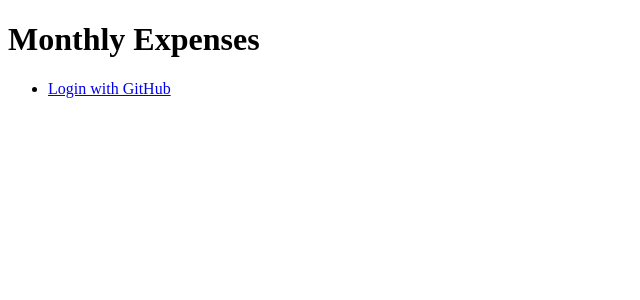
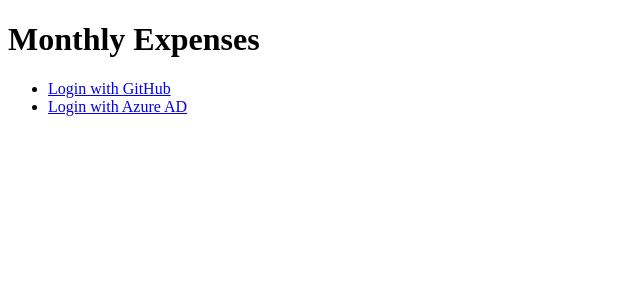
Before and after one commit to simonjstanford/monthly-expense-client-, an Angular app in the folder client/: page / in a window 1280 px wide. Shown: the top 300 px of the page, without its empty margins (0-640 px from the left). Built offline with nearby package versions, Linux system fonts and the light colour scheme; no server answers.

Commit message:
Added AAD login and updated readme

```diff
--- a/client/src/app/components/user/user.component.html
+++ b/client/src/app/components/user/user.component.html
@@ -1,5 +1,6 @@
 <ul>
     <li *ngIf="!user"><a href="/.auth/login/github">Login with GitHub</a></li>
+    <li *ngIf="!user"><a href="/.auth/login/aad">Login with Azure AD</a></li>
     <li *ngIf="user">{{user.userDetails}}</li>
     <li *ngIf="user"><a href="/.auth/logout">Log out</a></li>
 </ul>
```
Also changed, not shown: 1 other file (tests, documents, lock files or other folders).
